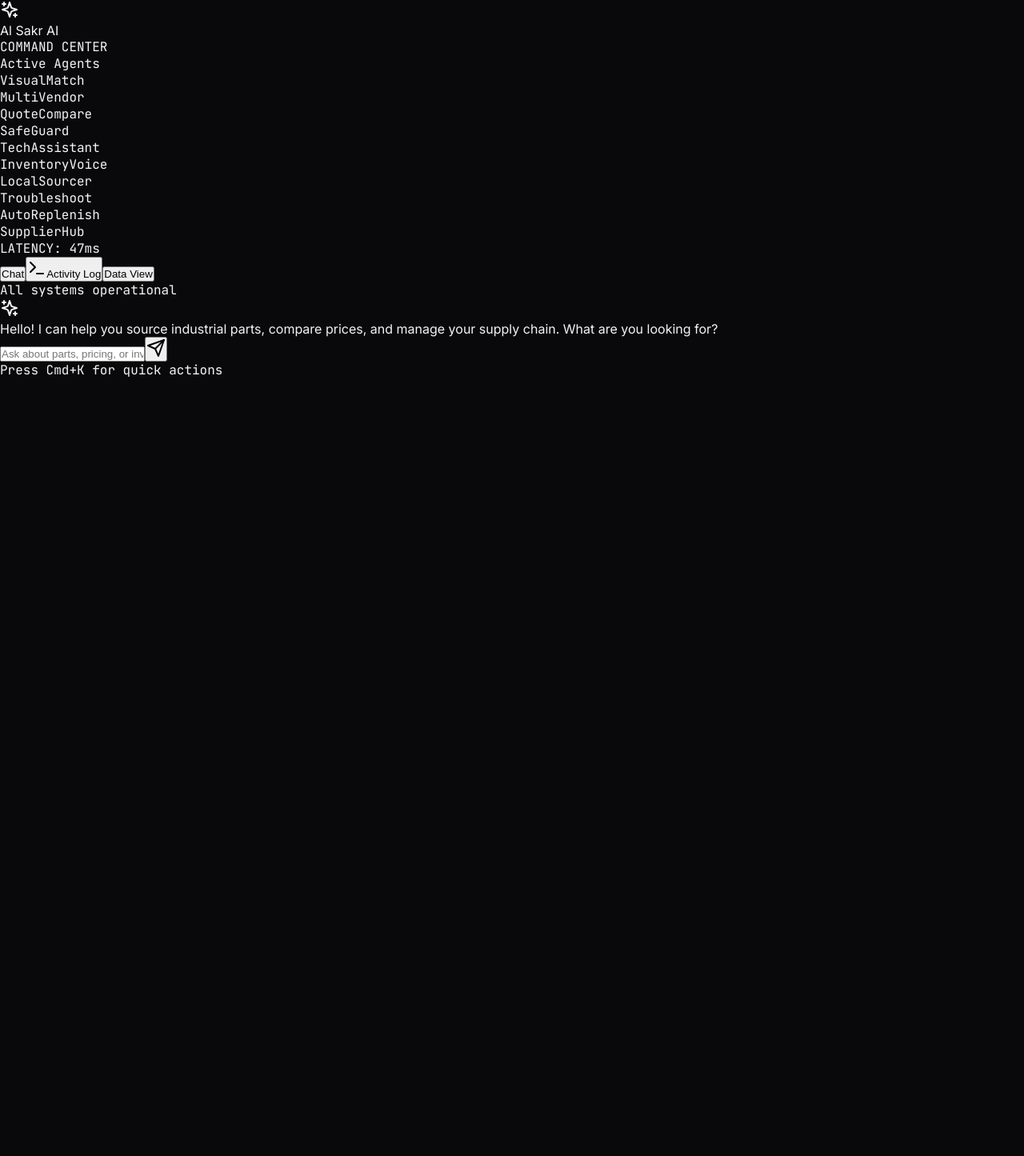
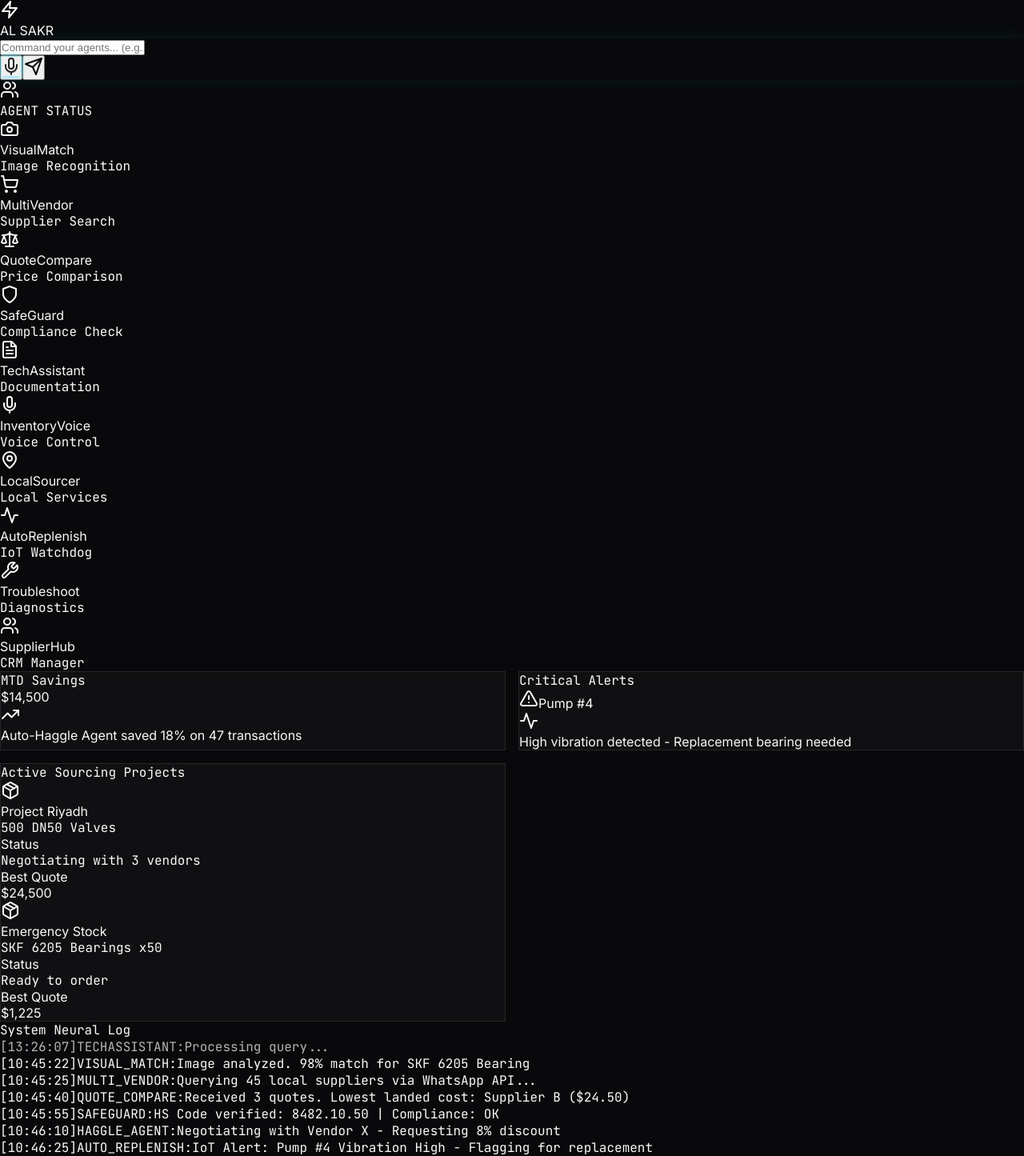
Before and after one commit to alsakronline-cyber/alsakr-online, a Next.js app in the folder alsakr_v2/v2_project/frontend/: page /command-center in a window 1280 px wide. Shown: the whole page at 80% size. Before the commit the page ends 800 px from the top, so only its background shows below. Built offline with nearby package versions, Linux system fonts and the light colour scheme.

Commit message:
feat: tri-panel command center with Bloomberg/SpaceX aesthetic

```diff
--- a/alsakr_v2/v2_project/frontend/app/command-center/page.tsx
+++ b/alsakr_v2/v2_project/frontend/app/command-center/page.tsx
@@ -1,220 +1,234 @@
 "use client";
 
-import React, { useState } from 'react';
-import { Send, Sparkles, Terminal, Package, DollarSign, FileText } from 'lucide-react';
+import React, { useState, useEffect } from 'react';
+import {
+  Camera, ShoppingCart, Scale, Shield, FileText, Mic,
+  Package, Wrench, Activity, Users, Zap, AlertTriangle,
+  DollarSign, TrendingUp, MapPin, Send
+} from 'lucide-react';
 
 const AGENTS = [
-  { id: 1, name: 'VisualMatch', status: 'idle', color: 'zinc' },
-  { id: 2, name: 'MultiVendor', status: 'thinking', color: 'blue' },
-  { id: 3, name: 'QuoteCompare', status: 'idle', color: 'zinc' },
-  { id: 4, name: 'SafeGuard', status: 'idle', color: 'zinc' },
-  { id: 5, name: 'TechAssistant', status: 'idle', color: 'zinc' },
-  { id: 6, name: 'InventoryVoice', status: 'idle', color: 'zinc' },
-  { id: 7, name: 'LocalSourcer', status: 'active', color: 'emerald' },
-  { id: 8, name: 'Troubleshoot', status: 'idle', color: 'zinc' },
-  { id: 9, name: 'AutoReplenish', status: 'idle', color: 'zinc' },
-  { id: 10, name: 'SupplierHub', status: 'idle', color: 'zinc' },
+  { id: 1, name: 'VisualMatch', icon: Camera, status: 'idle', label: 'Image Recognition' },
+  { id: 2, name: 'MultiVendor', icon: ShoppingCart, status: 'active', label: 'Supplier Search' },
+  { id: 3, name: 'QuoteCompare', icon: Scale, status: 'negotiating', label: 'Price Comparison' },
+  { id: 4, name: 'SafeGuard', icon: Shield, status: 'idle', label: 'Compliance Check' },
+  { id: 5, name: 'TechAssistant', icon: FileText, status: 'idle', label: 'Documentation' },
+  { id: 6, name: 'InventoryVoice', icon: Mic, status: 'idle', label: 'Voice Control' },
+  { id: 7, name: 'LocalSourcer', icon: MapPin, status: 'idle', label: 'Local Services' },
+  { id: 8, name: 'AutoReplenish', icon: Activity, status: 'monitoring', label: 'IoT Watchdog' },
+  { id: 9, name: 'Troubleshoot', icon: Wrench, status: 'idle', label: 'Diagnostics' },
+  { id: 10, name: 'SupplierHub', icon: Users, status: 'idle', label: 'CRM Manager' },
 ];
 
-const ACTIVITY_LOG = [
-  '[MultiVendor] Querying 8 verified suppliers for SKF-6205-2RS1',
-  '[LocalSourcer] Found service provider 12km away - Certified SKF installer',
-  '[QuoteCompare] Best price: $24.50 USD | Lead time: 3 days',
-  '[SafeGuard] HS Code verified: 8482.10.50 | Compliance: OK',
+const NEURAL_LOGS = [
+  { time: '10:45:22', agent: 'VISUAL_MATCH', message: 'Image analyzed. 98% match for SKF 6205 Bearing', type: 'success' },
+  { time: '10:45:25', agent: 'MULTI_VENDOR', message: 'Querying 45 local suppliers via WhatsApp API...', type: 'info' },
+  { time: '10:45:40', agent: 'QUOTE_COMPARE', message: 'Received 3 quotes. Lowest landed cost: Supplier B ($24.50)', type: 'success' },
+  { time: '10:45:55', agent: 'SAFEGUARD', message: 'HS Code verified: 8482.10.50 | Compliance: OK', type: 'success' },
+  { time: '10:46:10', agent: 'HAGGLE_AGENT', message: 'Negotiating with Vendor X - Requesting 8% discount', type: 'warn' },
+  { time: '10:46:25', agent: 'AUTO_REPLENISH', message: 'IoT Alert: Pump #4 Vibration High - Flagging for replacement', type: 'warn' },
 ];
 
 export default function CommandCenter() {
-  const [message, setMessage] = useState('');
-  const [activePanel, setActivePanel] = useState<'chat' | 'log' | 'data'>('chat');
+  const [command, setCommand] = useState('');
+  const [logs, setLogs] = useState(NEURAL_LOGS);
+
+  useEffect(() => {
+    // Simulate new logs
+    const interval = setInterval(() => {
+      const newLog = {
+        time: new Date().toLocaleTimeString('en-US', { hour12: false }).slice(0, 8),
+        agent: AGENTS[Math.floor(Math.random() * AGENTS.length)].name.toUpperCase(),
+        message: 'Processing query...',
+        type: 'info' as const
+      };
+      setLogs(prev => [newLog, ...prev].slice(0, 20));
+    }, 5000);
+    return () => clearInterval(interval);
+  }, []);
 
   return (
-    <div className="h-screen bg-zinc-950 flex">
-      {/* Sidebar */}
-      <div className="w-64 bg-zinc-900 border-r border-zinc-800 flex flex-col">
-        <div className="p-4 border-b border-zinc-800">
+    <div className="h-screen flex flex-col bg-zinc-950 text-zinc-100">
+      {/* Top Command Bar */}
+      <div className="h-16 bg-zinc-900 border-b border-zinc-800 px-6 flex items-center gap-4">
         <div className="flex items-center gap-2">
-            <div className="w-8 h-8 bg-blue-600 rounded-lg flex items-center justify-center">
-              <Sparkles className="w-4 h-4 text-white" />
+          <div className="w-8 h-8 bg-gradient-to-br from-amber-500 to-orange-600 rounded-lg flex items-center justify-center">
+            <Zap className="w-4 h-4 text-white" />
           </div>
-            <div>
-              <div className="text-sm font-semibold text-white">Al Sakr AI</div>
-              <div className="text-[10px] text-zinc-500 font-mono">COMMAND CENTER</div>
+          <span className="font-bold text-lg">AL SAKR</span>
+        </div>
+
+        <div className="flex-1 max-w-3xl">
+          <div className="relative command-input">
+            <input
+              type="text"
+              value={command}
+              onChange={(e) => setCommand(e.target.value)}
+              placeholder="Command your agents... (e.g., 'Find 50 DN50 Valves' or 'Upload broken gear photo')"
+              className="w-full bg-zinc-900 border border-zinc-700 rounded-lg px-4 py-2.5 pr-20 text-sm text-white placeholder-zinc-500 focus:outline-none focus:border-cyan-400 transition-all"
+            />
+            <div className="absolute right-2 top-1/2 -translate-y-1/2 flex items-center gap-2">
+              <button className="w-8 h-8 bg-zinc-800 hover:bg-zinc-700 rounded-lg flex items-center justify-center transition-colors">
+                <Mic className="w-4 h-4 text-cyan-400 animate-pulse-cyan" />
+              </button>
+              <button className="w-8 h-8 bg-cyan-600 hover:bg-cyan-700 rounded-lg flex items-center justify-center transition-colors">
+                <Send className="w-4 h-4 text-white" />
+              </button>
             </div>
           </div>
         </div>
 
-        <div className="flex-1 overflow-y-auto p-3">
-          <div className="text-[10px] text-zinc-600 font-mono uppercase tracking-wider mb-3 px-2">Active Agents</div>
-          <div className="space-y-1">
+        <div className="w-8 h-8 bg-zinc-800 rounded-full flex items-center justify-center">
+          <Users className="w-4 h-4 text-zinc-400" />
+        </div>
+      </div>
+
+      {/* 3-Panel Layout */}
+      <div className="flex-1 flex overflow-hidden">
+        {/* LEFT: Agent Dock (15%) */}
+        <div className="w-[15%] bg-zinc-900 border-r border-zinc-800 overflow-y-auto">
+          <div className="p-4">
+            <div className="text-[10px] text-zinc-600 uppercase tracking-widest font-mono mb-4">AGENT STATUS</div>
+            <div className="space-y-2">
               {AGENTS.map(agent => (
-              <div key={agent.id} className="flex items-center gap-2 px-2 py-2 rounded hover:bg-zinc-800 transition-colors cursor-pointer group">
-                <div className={`w-1.5 h-1.5 rounded-full ${agent.status === 'active' ? 'bg-emerald-500 animate-pulse-dot' :
-                    agent.status === 'thinking' ? 'bg-blue-500 animate-pulse-dot' :
-                      'bg-zinc-700'
+                <div key={agent.id} className="flex items-center gap-3 p-2 rounded-lg hover:bg-zinc-800 transition-colors cursor-pointer group">
+                  <div className="relative">
+                    <div className={`w-6 h-6 rounded flex items-center justify-center ${agent.status === 'active' ? 'bg-cyan-900/50' :
+                        agent.status === 'negotiating' ? 'bg-amber-900/50' :
+                          agent.status === 'monitoring' ? 'bg-cyan-900/50' :
+                            'bg-zinc-800'
+                      }`}>
+                      <agent.icon className={`w-3.5 h-3.5 ${agent.status === 'active' || agent.status === 'monitoring' ? 'text-cyan-400' :
+                          agent.status === 'negotiating' ? 'text-amber-500' :
+                            'text-zinc-500'
                         }`} />
-                <span className="text-xs text-zinc-400 group-hover:text-white transition-colors font-mono">
+                    </div>
+                    {agent.status !== 'idle' && (
+                      <div className={`absolute -top-1 -right-1 w-2 h-2 rounded-full ${agent.status === 'negotiating' ? 'bg-amber-500 animate-pulse-amber' :
+                          'bg-cyan-400 animate-pulse-cyan'
+                        }`} />
+                    )}
+                  </div>
+                  <div className="flex-1 min-w-0">
+                    <div className="text-xs font-medium text-zinc-200 group-hover:text-white transition-colors truncate">
                       {agent.name}
-                </span>
+                    </div>
+                    <div className="text-[9px] text-zinc-600 font-mono truncate">{agent.label}</div>
+                  </div>
                 </div>
               ))}
             </div>
           </div>
+        </div>
 
-        <div className="p-3 border-t border-zinc-800">
-          <div className="text-[9px] text-zinc-600 font-mono text-center">
-            LATENCY: <span className="text-emerald-500">47ms</span>
+        {/* CENTER: Operational Workspace (55%) */}
+        <div className="w-[55%] overflow-y-auto p-6">
+          <div className="bento-grid">
+            {/* Card 1: MTD Savings */}
+            <div className="glass-card rounded-xl p-6 transition-all">
+              <div className="flex items-start justify-between mb-4">
+                <div>
+                  <div className="text-xs text-zinc-500 uppercase tracking-wider font-mono mb-1">MTD Savings</div>
+                  <div className="text-4xl font-bold text-cyan-400">$14,500</div>
+                </div>
+                <div className="w-12 h-12 bg-cyan-900/30 rounded-lg flex items-center justify-center">
+                  <TrendingUp className="w-6 h-6 text-cyan-400" />
+                </div>
+              </div>
+              <div className="text-xs text-zinc-400">
+                Auto-Haggle Agent saved 18% on 47 transactions
+              </div>
+            </div>
+
+            {/* Card 2: Critical Alerts */}
+            <div className="glass-card rounded-xl p-6 border-amber-900/50 transition-all">
+              <div className="flex items-start justify-between mb-4">
+                <div>
+                  <div className="text-xs text-zinc-500 uppercase tracking-wider font-mono mb-1">Critical Alerts</div>
+                  <div className="text-xl font-bold text-amber-500 flex items-center gap-2">
+                    <AlertTriangle className="w-5 h-5" />
+                    Pump #4
+                  </div>
+                </div>
+                <div className="w-12 h-12 bg-amber-900/30 rounded-lg flex items-center justify-center">
+                  <Activity className="w-6 h-6 text-amber-500 animate-pulse" />
+                </div>
+              </div>
+              <div className="text-xs text-zinc-400">
+                High vibration detected - Replacement bearing needed
+              </div>
+            </div>
+
+            {/* Card 3: Active Sourcing (Full Width) */}
+            <div className="col-span-2 glass-card rounded-xl p-6 transition-all">
+              <div className="text-xs text-zinc-500 uppercase tracking-wider font-mono mb-4">Active Sourcing Projects</div>
+              <div className="space-y-3">
+                <div className="flex items-center justify-between p-3 bg-zinc-900/50 rounded-lg border border-zinc-800">
+                  <div className="flex items-center gap-3">
+                    <Package className="w-4 h-4 text-cyan-400" />
+                    <div>
+                      <div className="text-sm font-medium text-white">Project Riyadh</div>
+                      <div className="text-xs text-zinc-500 font-mono">500 DN50 Valves</div>
+                    </div>
+                  </div>
+                  <div className="flex items-center gap-6">
+                    <div className="text-right">
+                      <div className="text-xs text-zinc-500">Status</div>
+                      <div className="text-xs text-amber-500 font-mono">Negotiating with 3 vendors</div>
+                    </div>
+                    <div className="text-right">
+                      <div className="text-xs text-zinc-500">Best Quote</div>
+                      <div className="text-sm font-bold text-cyan-400">$24,500</div>
                     </div>
                   </div>
                 </div>
 
-      {/* Main Area */}
-      <div className="flex-1 flex flex-col">
-        {/* Top Bar */}
-        <div className="h-14 bg-zinc-900 border-b border-zinc-800 px-6 flex items-center justify-between">
-          <div className="flex gap-2">
-            <button
-              onClick={() => setActivePanel('chat')}
-              className={`px-3 py-1.5 rounded-md text-xs font-medium transition-colors ${activePanel === 'chat' ? 'bg-zinc-800 text-white' : 'text-zinc-500 hover:text-white'
-                }`}
-            >
-              Chat
-            </button>
-            <button
-              onClick={() => setActivePanel('log')}
-              className={`px-3 py-1.5 rounded-md text-xs font-medium transition-colors flex items-center gap-1.5 ${activePanel === 'log' ? 'bg-zinc-800 text-white' : 'text-zinc-500 hover:text-white'
-                }`}
-            >
-              <Terminal className="w-3 h-3" />
-              Activity Log
-            </button>
-            <button
-              onClick={() => setActivePanel('data')}
-              className={`px-3 py-1.5 rounded-md text-xs font-medium transition-colors ${activePanel === 'data' ? 'bg-zinc-800 text-white' : 'text-zinc-500 hover:text-white'
-                }`}
-            >
-              Data View
-            </button>
-          </div>
-          <div className="flex items-center gap-3 text-xs text-zinc-500 font-mono">
-            <span>All systems operational</span>
-            <div className="w-1.5 h-1.5 bg-emerald-500 rounded-full animate-pulse-dot" />
+                <div className="flex items-center justify-between p-3 bg-zinc-900/50 rounded-lg border border-zinc-800">
+                  <div className="flex items-center gap-3">
+                    <Package className="w-4 h-4 text-zinc-500" />
+                    <div>
+                      <div className="text-sm font-medium text-white">Emergency Stock</div>
+                      <div className="text-xs text-zinc-500 font-mono">SKF 6205 Bearings x50</div>
                     </div>
                   </div>
-
-        {/* Content Area */}
-        <div className="flex-1 overflow-hidden">
-          {activePanel === 'chat' && <ChatView message={message} setMessage={setMessage} />}
-          {activePanel === 'log' && <LogView />}
-          {activePanel === 'data' && <DataView />}
+                  <div className="flex items-center gap-6">
+                    <div className="text-right">
+                      <div className="text-xs text-zinc-500">Status</div>
+                      <div className="text-xs text-emerald-500 font-mono">Ready to order</div>
+                    </div>
+                    <div className="text-right">
+                      <div className="text-xs text-zinc-500">Best Quote</div>
+                      <div className="text-sm font-bold text-cyan-400">$1,225</div>
                     </div>
                   </div>
                 </div>
-  );
-}
-
-function ChatView({ message, setMessage }: { message: string; setMessage: (m: string) => void }) {
-  return (
-    <div className="h-full flex flex-col bg-zinc-950">
-      <div className="flex-1 overflow-y-auto p-6">
-        <div className="max-w-3xl mx-auto space-y-4">
-          <div className="flex gap-3 animate-slide-in">
-            <div className="w-8 h-8 bg-blue-600 rounded-lg flex items-center justify-center flex-shrink-0">
-              <Sparkles className="w-4 h-4 text-white" />
-            </div>
-            <div className="flex-1 bg-zinc-900 border border-zinc-800 rounded-xl p-4">
-              <p className="text-sm text-zinc-300 leading-relaxed">
-                Hello! I can help you source industrial parts, compare prices, and manage your supply chain. What are you looking for?
-              </p>
               </div>
             </div>
           </div>
         </div>
 
-      <div className="border-t border-zinc-800 p-4 bg-zinc-900">
-        <div className="max-w-3xl mx-auto flex gap-3">
-          <input
-            value={message}
-            onChange={(e) => setMessage(e.target.value)}
-            placeholder="Ask about parts, pricing, or inventory..."
-            className="flex-1 bg-zinc-950 border border-zinc-800 rounded-lg px-4 py-3 text-sm text-white placeholder-zinc-600 focus:border-blue-600 transition-colors"
-          />
-          <button className="bg-blue-600 hover:bg-blue-700 text-white px-6 rounded-lg transition-colors flex items-center gap-2">
-            <Send className="w-4 h-4" />
-          </button>
-        </div>
-        <div className="text-[10px] text-zinc-600 text-center mt-2 font-mono">
-          Press Cmd+K for quick actions
+        {/* RIGHT: Neural Log (30%) */}
+        <div className="w-[30%] bg-zinc-900 border-l border-zinc-800 flex flex-col">
+          <div className="px-4 py-3 border-b border-zinc-800">
+            <div className="text-xs text-zinc-500 uppercase tracking-widest font-mono flex items-center justify-between">
+              <span>System Neural Log</span>
+              <div className="w-2 h-2 bg-cyan-400 rounded-full animate-pulse-cyan" />
             </div>
           </div>
-    </div>
-  );
-}
-
-function LogView() {
-  return (
-    <div className="h-full bg-zinc-950 p-6 overflow-y-auto font-mono">
-      <div className="max-w-4xl mx-auto space-y-1 text-xs">
-        {ACTIVITY_LOG.map((log, i) => (
-          <div key={i} className="text-zinc-400 hover:text-emerald-400 transition-colors animate-slide-in flex gap-3">
-            <span className="text-zinc-700">{String(i + 1).padStart(3, '0')}</span>
-            <span>{log}</span>
+          <div className="flex-1 overflow-y-auto p-4 font-mono text-xs space-y-2">
+            {logs.map((log, i) => (
+              <div key={i} className={`flex gap-2 ${i === 0 ? 'animate-glow' : 'opacity-80'}`}>
+                <span className="text-zinc-600">[{log.time}]</span>
+                <span className={
+                  log.type === 'success' ? 'text-cyan-400' :
+                    log.type === 'warn' ? 'text-amber-500' :
+                      'text-zinc-400'
+                }>
+                  {log.agent}:
+                </span>
+                <span className="text-zinc-300 flex-1">{log.message}</span>
               </div>
             ))}
-      </div>
-    </div>
-  );
-}
-
-function DataView() {
-  return (
-    <div className="h-full bg-zinc-950 p-6 overflow-y-auto">
-      <div className="max-w-5xl mx-auto grid grid-cols-3 gap-4">
-        <div className="bg-zinc-900 border border-zinc-800 rounded-xl p-4">
-          <div className="flex items-center gap-2 mb-3">
-            <Package className="w-4 h-4 text-blue-500" />
-            <h3 className="text-sm font-semibold text-white">SKF-6205-2RS1</h3>
-          </div>
-          <div className="space-y-2 text-xs">
-            <div className="flex justify-between">
-              <span className="text-zinc-500">Material</span>
-              <span className="text-white font-mono">Chrome Steel</span>
-            </div>
-            <div className="flex justify-between">
-              <span className="text-zinc-500">HS Code</span>
-              <span className="text-white font-mono">8482.10.50</span>
-            </div>
-          </div>
-        </div>
-
-        <div className="bg-zinc-900 border border-zinc-800 rounded-xl p-4">
-          <div className="flex items-center gap-2 mb-3">
-            <DollarSign className="w-4 h-4 text-emerald-500" />
-            <h3 className="text-sm font-semibold text-white">Best Quote</h3>
-          </div>
-          <div className="space-y-2 text-xs">
-            <div className="flex justify-between">
-              <span className="text-zinc-500">Price</span>
-              <span className="text-emerald-500 font-mono font-bold">$24.50</span>
-            </div>
-            <div className="flex justify-between">
-              <span className="text-zinc-500">Lead Time</span>
-              <span className="text-white font-mono">3 days</span>
-            </div>
-          </div>
-        </div>
-
-        <div className="bg-zinc-900 border border-zinc-800 rounded-xl p-4">
-          <div className="flex items-center gap-2 mb-3">
-            <FileText className="w-4 h-4 text-zinc-500" />
-            <h3 className="text-sm font-semibold text-white">Documents</h3>
-          </div>
-          <div className="space-y-2 text-xs">
-            <div className="text-zinc-400 hover:text-blue-500 cursor-pointer transition-colors">
-              SKF_Manual.pdf
-            </div>
-            <div className="text-zinc-400 hover:text-blue-500 cursor-pointer transition-colors">
-              Technical_Specs.dwg
-            </div>
           </div>
         </div>
       </div>
--- a/alsakr_v2/v2_project/frontend/app/globals.css
+++ b/alsakr_v2/v2_project/frontend/app/globals.css
@@ -1,22 +1,17 @@
-/* Professional Industrial Theme - Data-First Design */
-@import url('https://fonts.googleapis.com/css2?family=JetBrains+Mono:wght@400;500;600&family=Inter:wght@400;500;600;700&display=swap');
+/* Professional Industrial Command Center - Bloomberg meets SpaceX */
+@import url('https://fonts.googleapis.com/css2?family=JetBrains+Mono:wght@400;500;600&family=Inter:wght@400;500;600;700;800&display=swap');
 
 @tailwind base;
 @tailwind components;
 @tailwind utilities;
 
 :root {
-    /* Professional Palette */
     --zinc-950: #09090b;
     --zinc-900: #18181b;
     --zinc-800: #27272a;
     --zinc-700: #3f3f46;
-    --zinc-600: #52525b;
-    --zinc-100: #f4f4f5;
-    --primary-blue: #3b82f6;
-    --safety-orange: #f97316;
-    --success-emerald: #10b981;
-    --border: #27272a;
+    --amber-500: #f59e0b;
+    --cyan-400: #22d3ee;
 }
 
 * {
@@ -27,19 +22,20 @@
 
 body {
     background-color: var(--zinc-950);
-    color: var(--zinc-100);
-    font-family: 'Inter', -apple-system, BlinkMacSystemFont, 'Segoe UI', sans-serif;
+    color: #fafafa;
+    font-family: 'Inter', -apple-system, BlinkMacSystemFont, sans-serif;
     -webkit-font-smoothing: antialiased;
+    overflow: hidden;
 }
 
 .font-mono {
-    font-family: 'JetBrains Mono', monospace;
+    font-family: 'JetBrains Mono', monospace !important;
 }
 
 /* Custom Scrollbar */
 ::-webkit-scrollbar {
-    width: 8px;
-    height: 8px;
+    width: 6px;
+    height: 6px;
 }
 
 ::-webkit-scrollbar-track {
@@ -48,57 +44,89 @@
 
 ::-webkit-scrollbar-thumb {
     background: var(--zinc-700);
-    border-radius: 4px;
+    border-radius: 3px;
 }
 
 ::-webkit-scrollbar-thumb:hover {
-    background: var(--zinc-600);
+    background: var(--zinc-800);
 }
 
-/* Animations */
-@keyframes pulse-dot {
+/* Pulse Animations */
+@keyframes pulse-amber {
 
     0%,
     100% {
         opacity: 1;
+        box-shadow: 0 0 8px var(--amber-500);
     }
 
     50% {
-        opacity: 0.4;
+        opacity: 0.6;
+        box-shadow: 0 0 4px var(--amber-500);
     }
 }
 
-@keyframes slideIn {
-    from {
-        opacity: 0;
-        transform: translateY(10px);
+@keyframes pulse-cyan {
+
+    0%,
+    100% {
+        opacity: 1;
+        box-shadow: 0 0 8px var(--cyan-400);
     }
 
-    to {
-        opacity: 1;
-        transform: translateY(0);
+    50% {
+        opacity: 0.6;
+        box-shadow: 0 0 4px var(--cyan-400);
     }
 }
 
-.animate-pulse-dot {
-    animation: pulse-dot 2s cubic-bezier(0.4, 0, 0.6, 1) infinite;
+@keyframes glow-text {
+    0% {
+        opacity: 1;
+    }
+
+    100% {
+        opacity: 0.7;
+    }
 }
 
-.animate-slide-in {
-    animation: slideIn 0.3s ease-out;
+.animate-pulse-amber {
+    animation: pulse-amber 2s cubic-bezier(0.4, 0, 0.6, 1) infinite;
 }
 
-/* Glass Effect */
-.glass {
-    background: rgba(24, 24, 27, 0.8);
-    backdrop-filter: blur(12px);
-    border: 1px solid var(--border);
+.animate-pulse-cyan {
+    animation: pulse-cyan 2s cubic-bezier(0.4, 0, 0.6, 1) infinite;
 }
 
-/* Focus States */
-input:focus,
-textarea:focus,
-button:focus-visible {
-    outline: 2px solid var(--primary-blue);
-    outline-offset: 2px;
+.animate-glow {
+    animation: glow-text 3s ease-in-out infinite;
 }
+
+/* Glass effect for cards */
+.glass-card {
+    background: rgba(24, 24, 27, 0.5);
+    backdrop-filter: blur(12px);
+    border: 1px solid rgba(63, 63, 70, 0.5);
+}
+
+.glass-card:hover {
+    border-color: rgba(63, 63, 70, 0.8);
+    background: rgba(24, 24, 27, 0.7);
+}
+
+/* Bento Grid */
+.bento-grid {
+    display: grid;
+    grid-template-columns: repeat(2, 1fr);
+    grid-template-rows: auto auto;
+    gap: 1rem;
+}
+
+/* Command Input Glow */
+.command-input {
+    box-shadow: 0 0 20px rgba(34, 211, 238, 0.1);
+}
+
+.command-input:focus-within {
+    box-shadow: 0 0 30px rgba(34, 211, 238, 0.3);
+}
```
Lines whose indentation alone changed are shown as unchanged.
